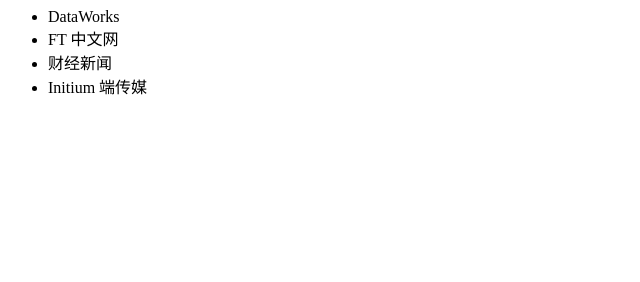
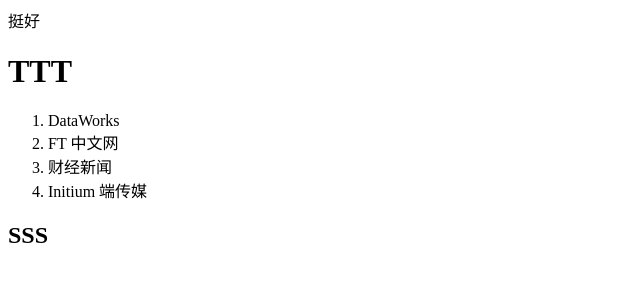
Before and after one commit to joanna0520/joanna0520.github.io, a plain HTML site: page index.html in a window 1280 px wide. Shown: the whole page, without its empty margins (0-640 px from the left). Drawn offline with Linux system fonts and the light colour scheme.

Commit message:
Update index.html

```diff
--- a/index.html
+++ b/index.html
@@ -1,6 +1,17 @@
-<ul>
+
+<html>
+  <head>
+    <title>321</title>
+    </head>
+  <body>
+    挺好
+    <h1>TTT</h1>
+    <ol>
                         <li>DataWorks</li>
                         <li>FT 中文网</li>
                         <li>财经新闻</li>
                         <li>Initium 端传媒</li>
-                    </ul>
+                    </ol>
+    <h2>SSS</h2>
+    </body>
+  </html>
```
